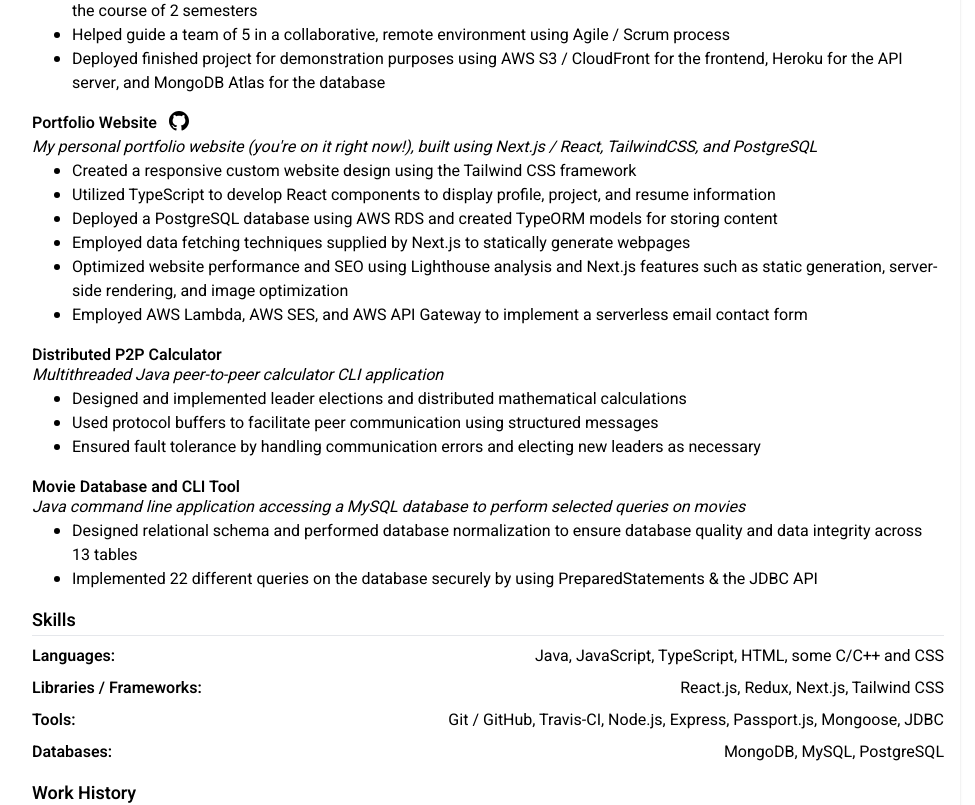
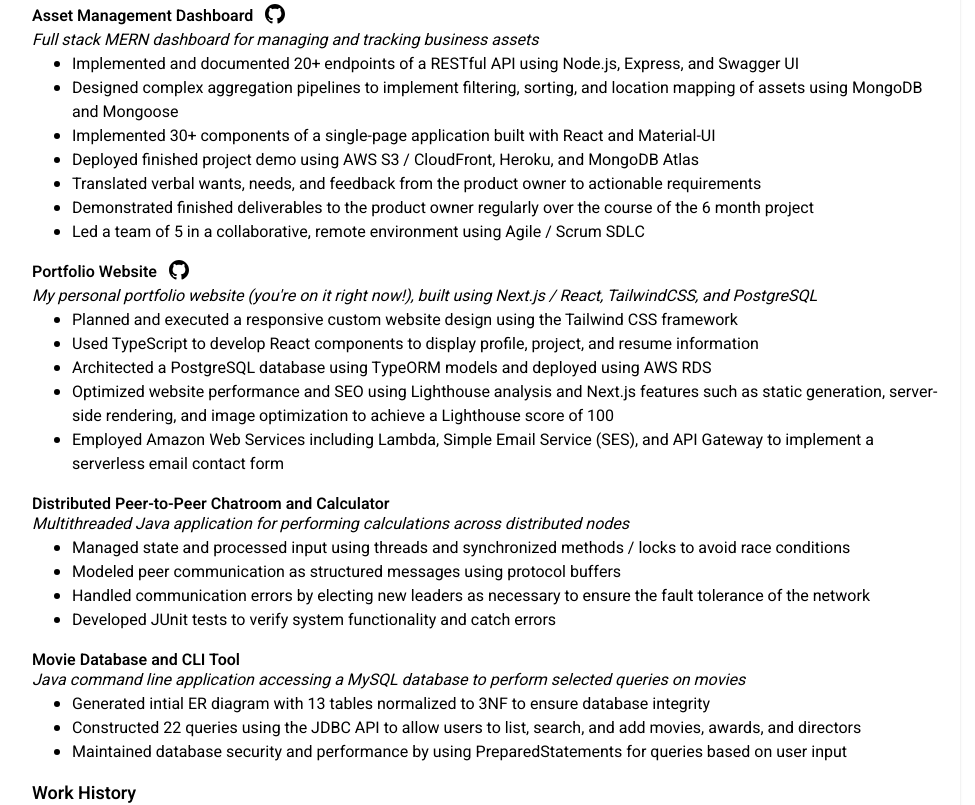
Before and after one commit to sstawiarski/nextjs-portfolio-website, a Next.js app: page /resume in a window 1280 px wide. Shown: the part 640-1445 px from the top of the page, without its empty margins (160-1135 px from the left). Built offline with nearby package versions, Linux system fonts and the light colour scheme.

Commit message:
chore: update resume text

```diff
--- a/pages/resume.tsx
+++ b/pages/resume.tsx
@@ -1,4 +1,4 @@
-import { FC } from 'react';
+import { FC } from "react";
 import { useRouter } from "next/router";
 import GitHubIcon from "../public/icons/github.svg";
 
@@ -32,14 +32,15 @@
     {
         name: "Asset Management Dashboard",
         addl: "Capstone Project",
-        subtitle: "Full-stack MERN application with a dashboard for performing CRUD operations on business assets",
+        subtitle: "Full stack MERN dashboard for managing and tracking business assets",
         bullets: [
-            "Created 20+ endpoints of a RESTful API using NodeJS, Express & MongoDB to enable CRUD operations on business assets including complex filtering and sorting using aggregation pipelines",
-            "Implemented 35 modules/components of a single-page application built with React and Material-UI",
-            "Delivered business value by streamlining use cases and developing features to replace manual data input",
-            "Connected regularly with product owner to elicit requirements, demonstrate project progress, and address feedback over the course of 2 semesters",
-            "Helped guide a team of 5 in a collaborative, remote environment using Agile / Scrum process",
-            "Deployed finished project for demonstration purposes using AWS S3 / CloudFront for the frontend, Heroku for the API server, and MongoDB Atlas for the database",
+            "Implemented and documented 20+ endpoints of a RESTful API using Node.js, Express, and Swagger UI",
+            "Designed complex aggregation pipelines to implement filtering, sorting, and location mapping of assets using MongoDB and Mongoose",
+            "Implemented 30+ components of a single-page application built with React and Material-UI",
+            "Deployed finished project demo using AWS S3 / CloudFront, Heroku, and MongoDB Atlas",
+            "Translated verbal wants, needs, and feedback from the product owner to actionable requirements",
+            "Demonstrated finished deliverables to the product owner regularly over the course of the 6 month project",
+            "Led a team of 5 in a collaborative, remote environment using Agile / Scrum SDLC",
         ],
         ext_url: "https://github.com/sstawiarski/SER-401-Project-24",
         url: "/projects/2",
@@ -49,31 +50,33 @@
         subtitle:
             "My personal portfolio website (you're on it right now!), built using Next.js / React, TailwindCSS, and PostgreSQL",
         bullets: [
-            "Created a responsive custom website design using the Tailwind CSS framework",
-            "Utilized TypeScript to develop React components to display profile, project, and resume information",
-            "Deployed a PostgreSQL database using AWS RDS and created TypeORM models for storing content",
-            "Employed data fetching techniques supplied by Next.js to statically generate webpages",
-            "Optimized website performance and SEO using Lighthouse analysis and Next.js features such as static generation, server-side rendering, and image optimization",
-            "Employed AWS Lambda, AWS SES, and AWS API Gateway to implement a serverless email contact form",
+            "Planned and executed a responsive custom website design using the Tailwind CSS framework",
+            "Used TypeScript to develop React components to display profile, project, and resume information",
+            "Architected a PostgreSQL database using TypeORM models and deployed using AWS RDS",
+            "Optimized website performance and SEO using Lighthouse analysis and Next.js features such as static generation, server-side rendering, and image optimization to achieve a Lighthouse score of 100",
+            "Employed Amazon Web Services including Lambda, Simple Email Service (SES), and API Gateway to implement a serverless email contact form",
         ],
         ext_url: "https://github.com/sstawiarski/nextjs-portfolio-website",
-        url: "/projects/3"
+        url: "/projects/3",
     },
     {
-        name: "Distributed P2P Calculator",
-        subtitle: "Multithreaded Java peer-to-peer calculator CLI application",
+        name: "Distributed Peer-to-Peer Chatroom and Calculator",
+        subtitle: "Multithreaded Java application for performing calculations across distributed nodes",
         bullets: [
-            "Designed and implemented leader elections and distributed mathematical calculations",
-            "Used protocol buffers to facilitate peer communication using structured messages",
-            "Ensured fault tolerance by handling communication errors and electing new leaders as necessary",
+            "Managed state and processed input using threads and synchronized methods / locks to avoid race conditions",
+            "Modeled peer communication as structured messages using protocol buffers",
+            "Handled communication errors by electing new leaders as necessary to ensure the fault tolerance of the network",
+            "Developed JUnit tests to verify system functionality and catch errors",
         ],
+        url: "/projects/4",
     },
     {
         name: "Movie Database and CLI Tool",
         subtitle: "Java command line application accessing a MySQL database to perform selected queries on movies",
         bullets: [
-            "Designed relational schema and performed database normalization to ensure database quality and data integrity across 13 tables",
-            "Implemented 22 different queries on the database securely by using PreparedStatements & the JDBC API",
+            "Generated intial ER diagram with 13 tables normalized to 3NF to ensure database integrity",
+            "Constructed 22 queries using the JDBC API to allow users to list, search, and add movies, awards, and directors",
+            "Maintained database security and performance by using PreparedStatements for queries based on user input",
         ],
         url: "/projects/1",
     },
@@ -128,7 +131,7 @@
     const router = useRouter();
 
     return (
-        <article className="md:shadow w-11/12 md:w-3/4 rounded mr-auto ml-auto p-4 md:mt-10 dark:bg-gray-700">
+        <article className="md:shadow w-11/12 md:w-3/4 rounded mr-auto ml-auto p-4 md:mt-10 bg-white dark:bg-gray-700">
             <header>
                 <h1 className="text-2xl mb-5 font-bold">Resume</h1>
                 <div className="flex flex-col sm:flex-row text-center sm:text-left w-full sm:justify-between px-4">
@@ -160,7 +163,9 @@
                         <span className="sm:font-semibold text-base">January 2018 - May 2021</span>
                     </div>
                     <div className="flex flex-col sm:flex-row sm:justify-between">
-                        <span className="text-base italic sm:not-italic">BS in Software Engineering</span>
+                        <span className="text-base italic sm:not-italic">
+                            Bachelor of Science in Software Engineering
+                        </span>
                         <span className="text-base">GPA: 3.79</span>
                     </div>
                 </div>
@@ -170,9 +175,22 @@
                         <span className="sm:font-semibold text-base">September 2015 - June 2017</span>
                     </div>
                     <div className="flex flex-col sm:flex-row sm:justify-between">
-                        <span className="text-base">General Studies</span>
+                        <span className="text-base italic sm:not-italic">General Studies</span>
+                        <span className="text-base">2 years completed</span>
                     </div>
                 </div>
+            </section>
+
+            {/* Skills */}
+            <section className="mt-4 ml-4">
+                <span className="font-semibold text-lg">Skills</span>
+                <hr />
+                {skills.map((skill, idx) => (
+                    <div className="flex flex-col sm:flex-row sm:justify-between mt-2" key={idx}>
+                        <span className="font-semibold text-base">{skill.title}:</span>
+                        <span>{Array.isArray(skill.items) ? skill.items.join(", ") : skill.items}</span>
+                    </div>
+                ))}
             </section>
 
             {/* Projects */}
@@ -220,18 +238,6 @@
                 })}
             </section>
 
-            {/* Skills */}
-            <section className="mt-4 ml-4">
-                <span className="font-semibold text-lg">Skills</span>
-                <hr />
-                {skills.map((skill, idx) => (
-                    <div className="flex flex-col sm:flex-row sm:justify-between mt-2" key={idx}>
-                        <span className="font-semibold text-base">{skill.title}:</span>
-                        <span>{Array.isArray(skill.items) ? skill.items.join(", ") : skill.items}</span>
-                    </div>
-                ))}
-            </section>
-
             {/* Work History */}
             <section className="mt-4 ml-4">
                 <span className="font-semibold text-lg">Work History</span>
```
